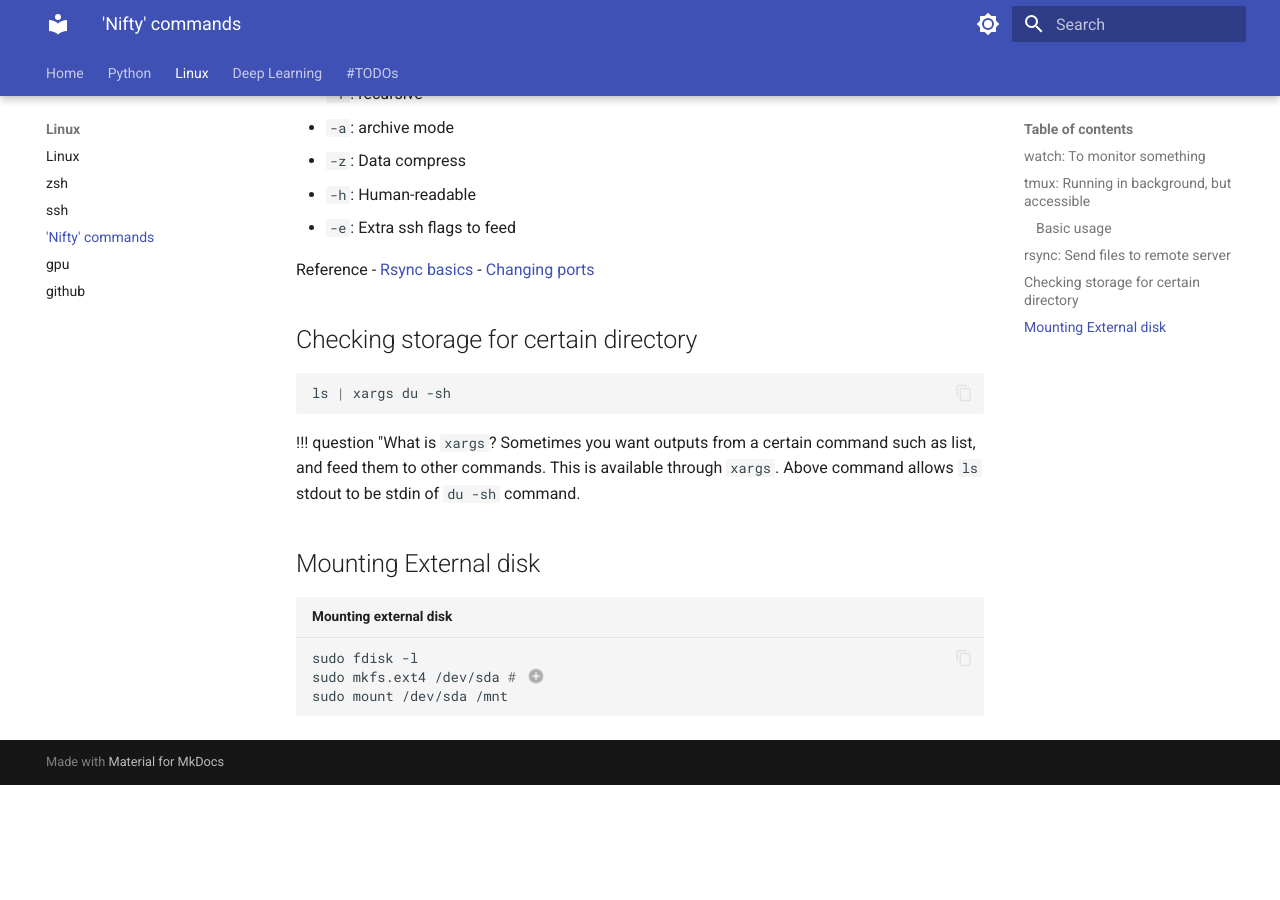
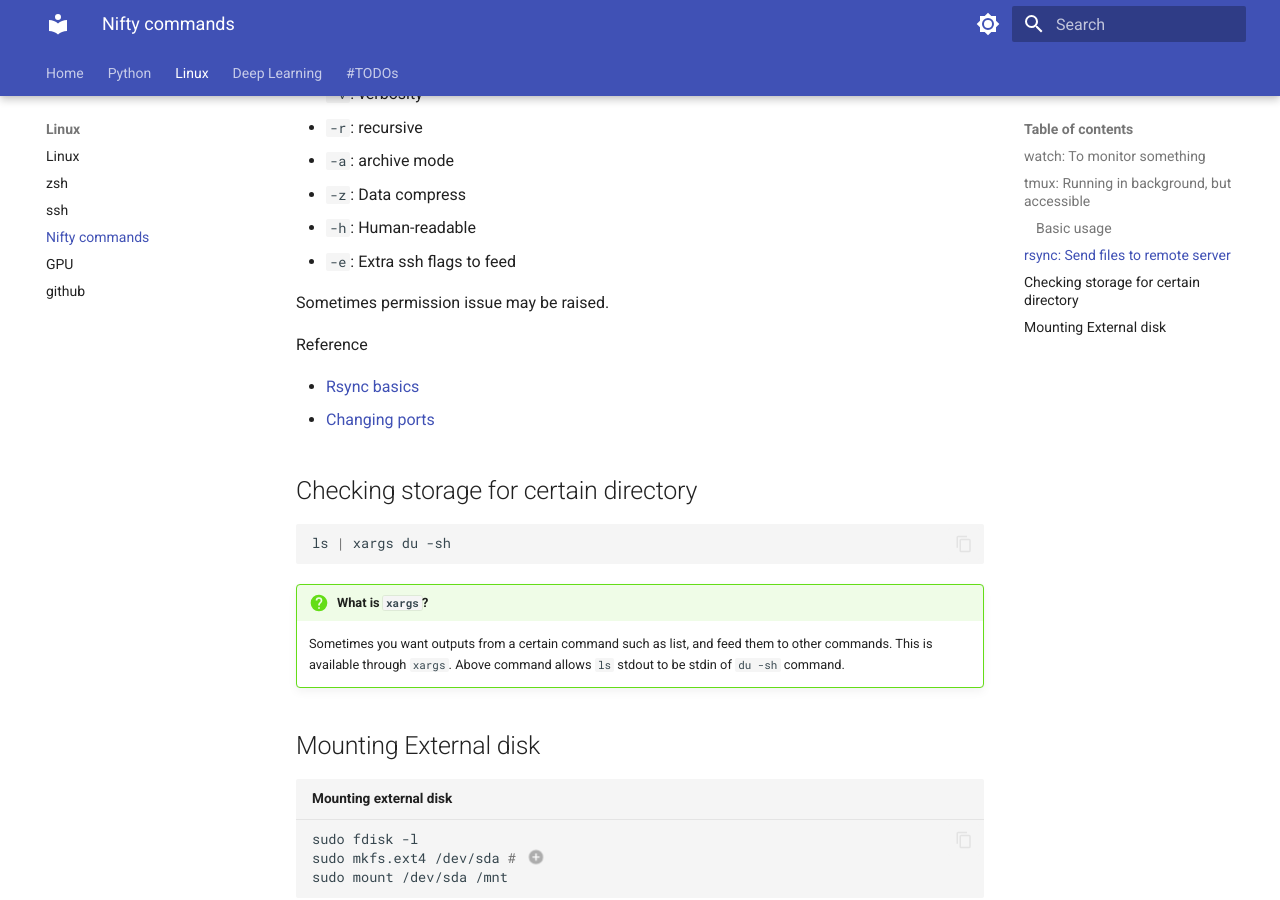
Before and after one commit to 1pha/setup-linux, an MkDocs documentation site: the page built from docs/02_linux/3_commands.md, in a window 1280 px wide and 900 px high, scrolled down 1136 px. Built offline with MkDocs 1.6.1 and Material for MkDocs 9.7.7, drawn with Linux system fonts in a browser that asks for light colours; before the commit the page ends 1921 px from its top, so only the background shows below that; some of the changed text lies outside the part shown.

Commit message:
Reformatting

````diff
--- a/docs/02_linux/3_commands.md
+++ b/docs/02_linux/3_commands.md
@@ -5,8 +5,9 @@ For gpu monitoring
 ```bash
 watch -d -n 0.5 nvidia-smi
 ```
-- `-d`: Show **d**ifference
-- `-n`: Time interval
+
+* `-d`: Show **d**ifference
+* `-n`: Time interval
 
 ## `tmux`: Running in background, but accessible
 ```bash title="Installing tmux"
@@ -38,18 +39,23 @@ Flags
 * `-h`: Human-readable
 * `-e`: Extra ssh flags to feed
 
+Sometimes permission issue may be raised.
+
 
 Reference
-- [Rsync basics](https://www.lesstif.com/system-admin/rsync-data-backup-12943658.html)
-- [Changing ports](https://gkstamin.tistory.com/entry/Linux-rsync%EC%8B%9C-ssh-%ED%8F%AC%ED%8A%B8-%EB%B3%80%EA%B2%BD-%EB%B0%8F-%EC%82%AC%EC%9A%A9)
+
+* [Rsync basics](https://www.lesstif.com/system-admin/rsync-data-backup-12943658.html)
+* [Changing ports](https://gkstamin.tistory.com/entry/Linux-rsync%EC%8B%9C-ssh-%ED%8F%AC%ED%8A%B8-%EB%B3%80%EA%B2%BD-%EB%B0%8F-%EC%82%AC%EC%9A%A9)
 
 ## Checking storage for certain directory
 
-```bash
+``` bash
 ls | xargs du -sh
 ```
-!!! question "What is `xargs`?
+!!! question "What is `xargs`?"
     Sometimes you want outputs from a certain command such as list, and feed them to other commands. This is available through `xargs`. Above command allows `ls` stdout to be stdin of `du -sh` command.
+
+
 ## Mounting External disk
 ``` bash title="Mounting external disk"
 sudo fdisk -l
--- a/mkdocs.yml
+++ b/mkdocs.yml
@@ -11,8 +11,8 @@ nav:
     - Linux: 02_linux/0_index.md
     - zsh: 02_linux/1_zsh.md
     - ssh: 02_linux/2_ssh.md
-    - "'Nifty' commands": 02_linux/3_commands.md
-    - gpu: 02_linux/3_gpu.md
+    - "Nifty commands": 02_linux/3_commands.md
+    - GPU: 02_linux/3_gpu.md
     - github: 02_linux/4_github.md
 
   - 'Deep Learning':
````
Also changed, not shown: docs/02_linux/1_zsh.md (+1 -0 lines), docs/02_linux/2_ssh.md (+13 -15 lines), docs/02_linux/4_github.md (+1 -1 lines).
